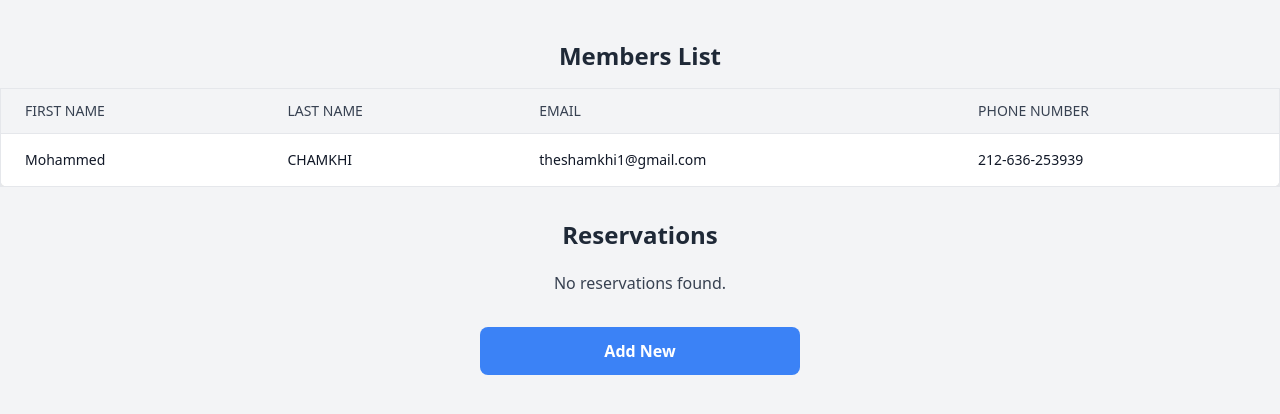
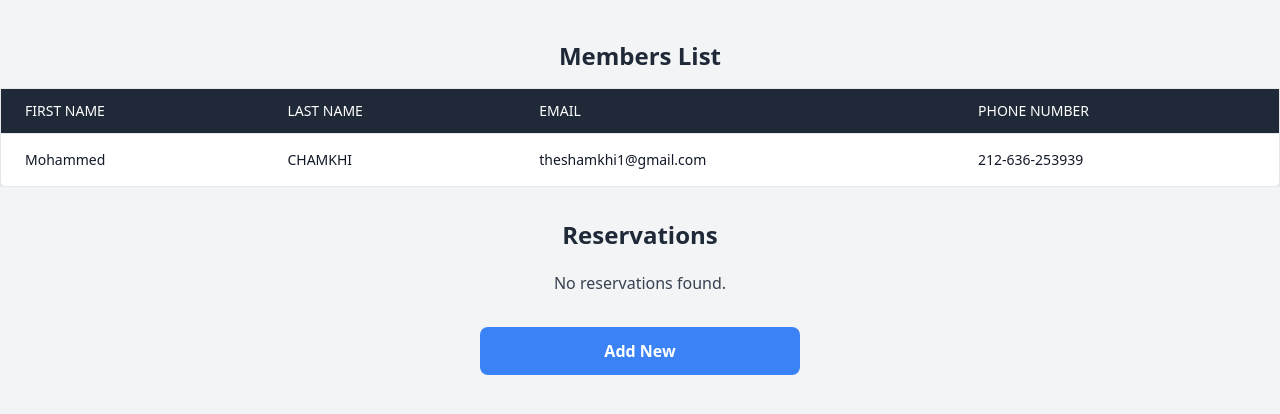
Before and after one commit to theshamkhi/FitBook, a PHP site: page /display.php in a window 1280 px wide. Shown: the top 414 px of the page. Run offline with PHP 8.4, Linux system fonts and the light colour scheme; data comes from the database, SQL or seed files in the repository; some libraries are stand-ins or nearby versions.

Commit message:
Enhanced UI

```diff
--- a/reservations/add.php
+++ b/reservations/add.php
@@ -42,13 +42,13 @@
 
         <form method="POST" class="max-w-lg mx-auto mt-4 p-6 bg-white rounded-lg shadow-md space-y-6">
             <h1 class="text-2xl font-bold text-center text-gray-800">Reserve an Activity</h1>
-            <input type="text" name="firstname" placeholder="First name" required
+            <input type="text" name="firstname" placeholder="First Name" required
                 class="w-full p-3 border border-gray-300 rounded-lg focus:outline-none focus:ring-2 focus:ring-purple-500">
-            <input type="text" name="lastname" placeholder="Last name" required
+            <input type="text" name="lastname" placeholder="Last Name" required
                 class="w-full p-3 border border-gray-300 rounded-lg focus:outline-none focus:ring-2 focus:ring-purple-500">
             <input type="email" name="email" placeholder="Email" required
                 class="w-full p-3 border border-gray-300 rounded-lg focus:outline-none focus:ring-2 focus:ring-purple-500">
-            <input type="text" name="phone" placeholder="Phone number" required
+            <input type="text" name="phone" placeholder="Phone Number" required
                 class="w-full p-3 border border-gray-300 rounded-lg focus:outline-none focus:ring-2 focus:ring-purple-500">
             <select name="activity" required
                 class="w-full p-3 border border-gray-300 rounded-lg focus:outline-none focus:ring-2 focus:ring-purple-500">
--- a/reservations/display.php
+++ b/reservations/display.php
@@ -21,11 +21,11 @@
                 <div class='overflow-x-auto'>
                     <table class='min-w-full bg-white border border-gray-200 rounded-lg shadow-lg'>
                         <thead>
-                            <tr class='bg-gray-100 border-b'>
-                                <th class='px-6 py-3 text-left text-sm font-medium text-gray-700 uppercase'>First name</th>
-                                <th class='px-6 py-3 text-left text-sm font-medium text-gray-700 uppercase'>Last name</th>
-                                <th class='px-6 py-3 text-left text-sm font-medium text-gray-700 uppercase'>Email</th>
-                                <th class='px-6 py-3 text-left text-sm font-medium text-gray-700 uppercase'>Phone number</th>
+                            <tr class='bg-gray-800 border-b'>
+                                <th class='px-6 py-3 text-left text-sm font-medium text-white uppercase'>First name</th>
+                                <th class='px-6 py-3 text-left text-sm font-medium text-white uppercase'>Last name</th>
+                                <th class='px-6 py-3 text-left text-sm font-medium text-white uppercase'>Email</th>
+                                <th class='px-6 py-3 text-left text-sm font-medium text-white uppercase'>Phone number</th>
                             </tr>
                         </thead>
                         <tbody>";
@@ -65,11 +65,11 @@
                 <div class='overflow-x-auto'>
                     <table class='min-w-full bg-white border border-gray-200 rounded-lg shadow-lg'>
                         <thead>
-                            <tr class='bg-gray-100 border-b'>
-                                <th class='px-6 py-3 text-left text-sm font-medium text-gray-700 uppercase'>Member Name</th>
-                                <th class='px-6 py-3 text-left text-sm font-medium text-gray-700 uppercase'>Email</th>
-                                <th class='px-6 py-3 text-left text-sm font-medium text-gray-700 uppercase'>Activity</th>
-                                <th class='px-6 py-3 text-left text-sm font-medium text-gray-700 uppercase'>Reservation Date</th>
+                            <tr class='bg-gray-800 border-b'>
+                                <th class='px-6 py-3 text-left text-sm font-medium text-white uppercase'>Member Name</th>
+                                <th class='px-6 py-3 text-left text-sm font-medium text-white uppercase'>Email</th>
+                                <th class='px-6 py-3 text-left text-sm font-medium text-white uppercase'>Activity</th>
+                                <th class='px-6 py-3 text-left text-sm font-medium text-white uppercase'>Reservation Date</th>
                             </tr>
                         </thead>
                         <tbody>";
```
Also changed, not shown: assets/style.css (deleted, +0 -8 lines).
